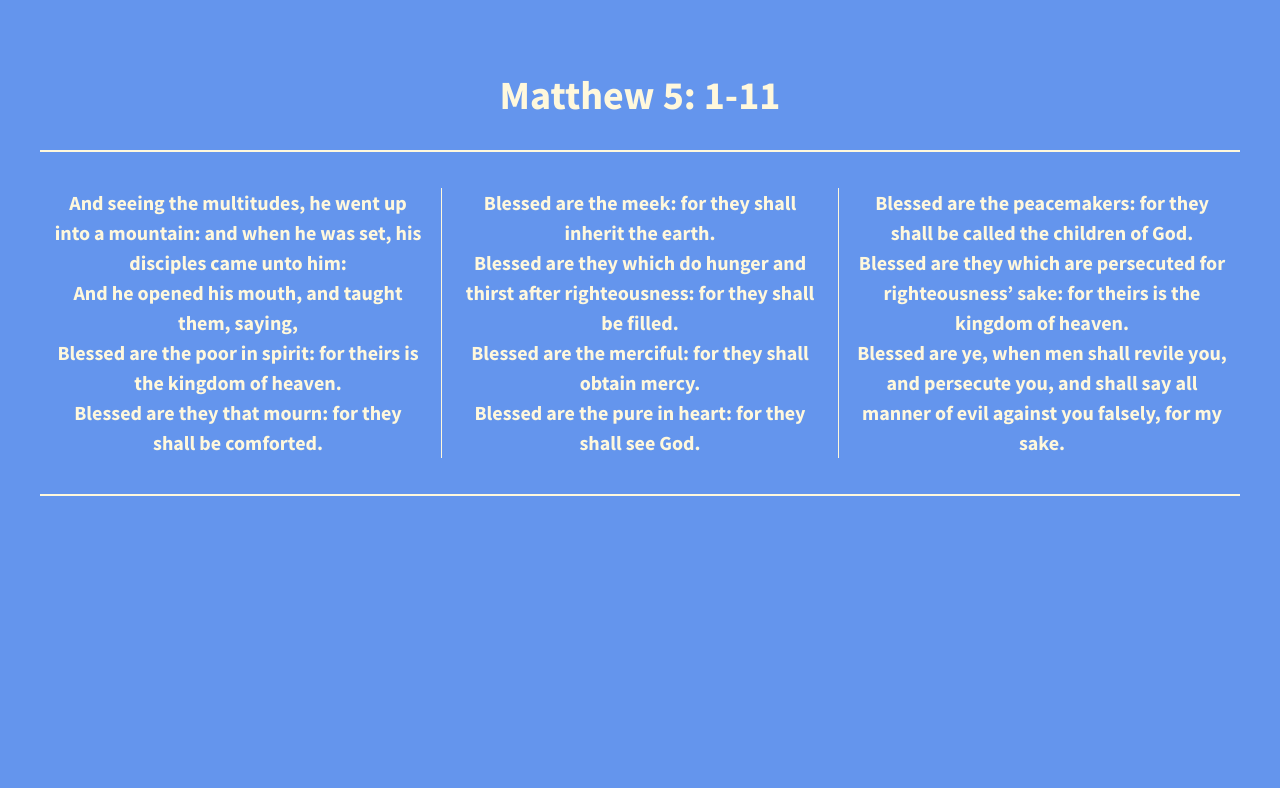
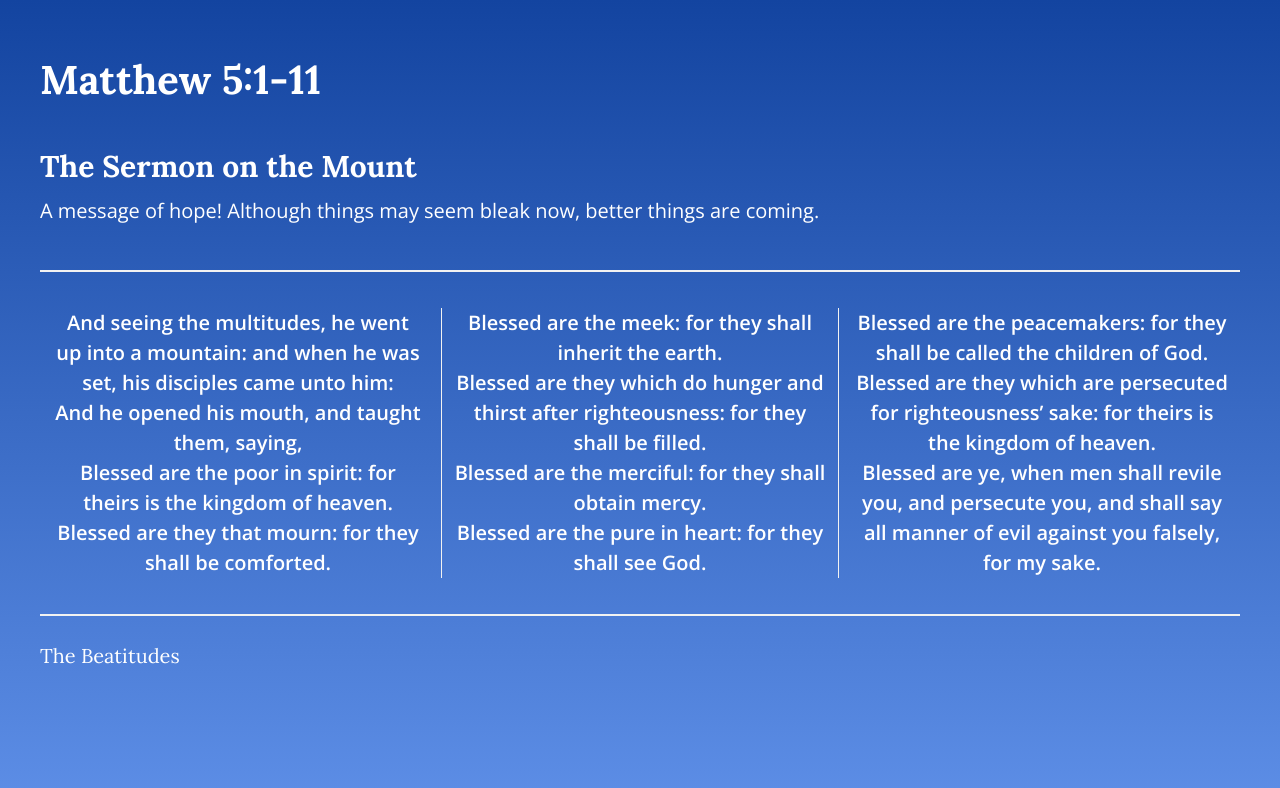
Before and after one commit to wolfmary/206-divs-flexbox, a plain HTML site: page index.html in a window 1280 px wide. Drawn offline with nearby package versions, Linux system fonts and the light colour scheme.

Commit message:
Add header, main, and footer content

```diff
--- a/css/main.css
+++ b/css/main.css
@@ -99,31 +99,79 @@ textarea {
 html {
   background-color: #fff;
   height: 100%;
+  width: 100%;
 }
 
 body {
-  font-family: 'Source Sans Pro', sans-serif;
+  font-family: 'Open Sans', sans-serif;
   padding: 2em;
   font-size: 1.25em;
   text-align: center;
   height: 100%;
-  color: #FFF8DC;
-  background-color: #6495ED;
+  color: #ffffff;
+  background-image: linear-gradient(#1344a0, #6495ED);
+}
+
+header {
+   width: 100%;
+   height: 80px;
+}
+
+header h1 {
+   font-family: 'Lora', serif;
+}
+
+footer {
+   width: 100%;
+   height: 80px;
+   font-family: 'Lora', serif;
+}
+
+header,
+footer {
+   display: flex;
+   align-items: center;
+   justify-content: flex-start;
+}
+
+main {
+   width: 100%;
+   height: 150px;
+   display: flex;
+   flex-direction: column;
+   align-items: flex-start;
+}
+
+main h2 {
+   font-family: 'Lora', serif;
+   margin-bottom: 10px;
+}
+
+main p {
+   margin-top: 0;
+}
+
+.flex-container {
+   display: flex;
+   justify-content: center;
+   align-items: center;
+   flex-flow: row wrap;
 }
 
 .wrapper {
   /*add display:flex and set justify-content to space-between*/
-  font-weight: 700;
   display: flex;
   justify-content: space-between;
-  border-top: 2px solid #FFF8DC;
-  border-bottom: 2px solid #FFF8DC;
+  align-items: center;
+  border-top: 2px solid #f2f2f2;
+  border-bottom: 2px solid #f2f2f2;
   padding: 3% 0;
 }
 
 .div-1, .div-2, .div-3 {
   /*give the divs a width of 30%, add display:flex, set justify-content and align-items to center*/
-  color: #FFF8DC;
+  color: #ffffff;
+  font-weight: 600;
   line-height: 1.5em;
   font-size: 1em;
   height: auto;
@@ -135,8 +183,8 @@ body {
 }
 
 .div-2 {
-   border-right: 1px solid #FFF8DC;
-   border-left: 1px solid #FFF8DC;
+   border-right: 1px solid #f2f2f2;
+   border-left: 1px solid #f2f2f2;
 }
 
 
--- a/index.html
+++ b/index.html
@@ -13,14 +13,21 @@
         <link rel="stylesheet" href="css/normalize.css">
         <link rel="stylesheet" href="css/main.css">
         <script src="js/vendor/modernizr-2.8.3.min.js"></script>
-        <link href='http://fonts.googleapis.com/css?family=Lora:700' rel='stylesheet' type='text/css'>
-        <link href='http://fonts.googleapis.com/css?family=Source+Sans+Pro:400,700' rel='stylesheet' type='text/css'>
+        <link href="https://fonts.googleapis.com/css2?family=Lora:wght@400;700&display=swap" rel="stylesheet">
+        <link href="https://fonts.googleapis.com/css2?family=Open+Sans:wght@400;600;700&display=swap" rel="stylesheet">
     </head>
     <body>
         <!--[if lt IE 8]>
             <p class="browserupgrade">You are using an <strong>outdated</strong> browser. Please <a href="http://browsehappy.com/">upgrade your browser</a> to improve your experience.</p>
         <![endif]-->
-        <h1> Matthew 5: 1-11 </h1>
+        <section class= "flex-container">
+           <header>
+              <h1>Matthew 5:1-11</h1>
+           </header>
+           <main>
+              <h2> The Sermon on the Mount </h2>
+              <p>A message of hope! Although things may seem   bleak now, better things are coming. </p>
+           </main>
            <section class="wrapper">
               <div class="div-1">
                 And seeing the multitudes, he went up into a mountain: and when he was set, his disciples came unto him:
@@ -48,6 +55,8 @@
                 Blessed are ye, when men shall revile you, and persecute you, and shall say all manner of evil against you falsely, for my sake.
              </div>
            </section>
+           <footer>The Beatitudes</footer>
+       </section>
 
         <script src="https://ajax.googleapis.com/ajax/libs/jquery/1.11.3/jquery.min.js"></script>
         <script>window.jQuery || document.write('<script src="js/vendor/jquery-1.11.3.min.js"><\/script>')</script>
```
Lines whose indentation alone changed are shown as unchanged.
